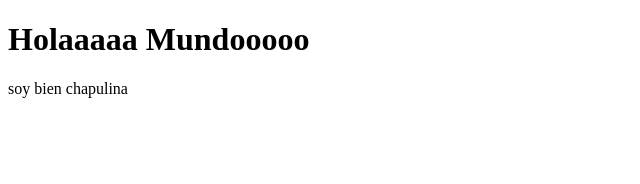
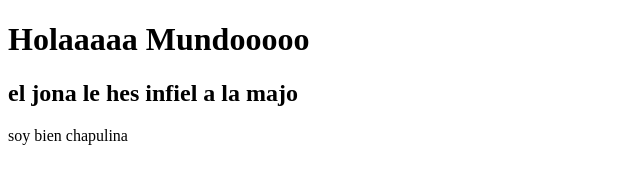
Before and after one commit to Medaly12345/Prueba3, a plain HTML site: page index.html in a window 1280 px wide. Shown: the whole page, without its empty margins (0-640 px from the left). Drawn offline with Linux system fonts and the light colour scheme.

Commit message:
actualizacion 2

```diff
--- a/index.html
+++ b/index.html
@@ -8,6 +8,7 @@
 </head>
 <body>
     <h1> Holaaaaa Mundooooo</h1>
+    <h2>el jona le hes infiel a la majo</h2>
     <span>
         soy bien chapulina
     </span>
```
